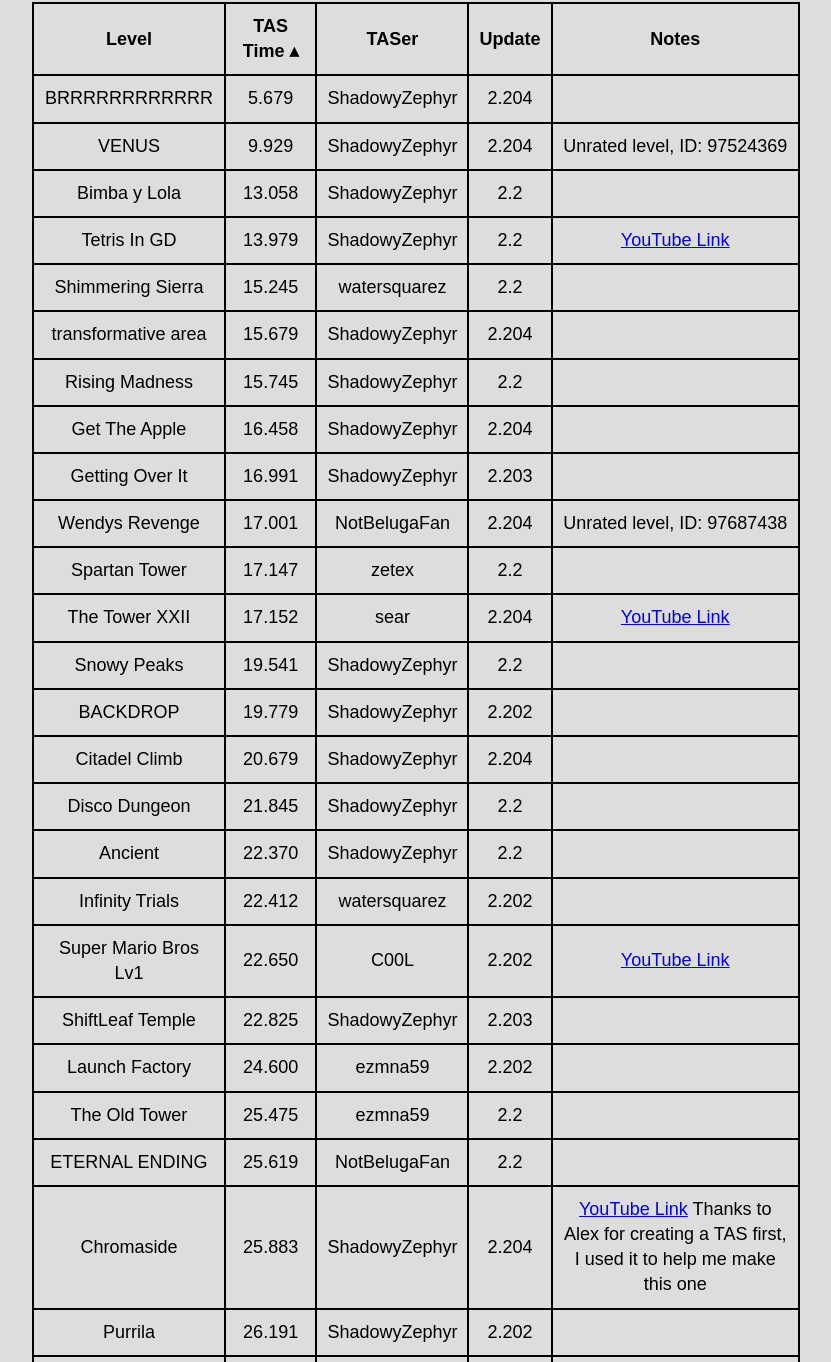
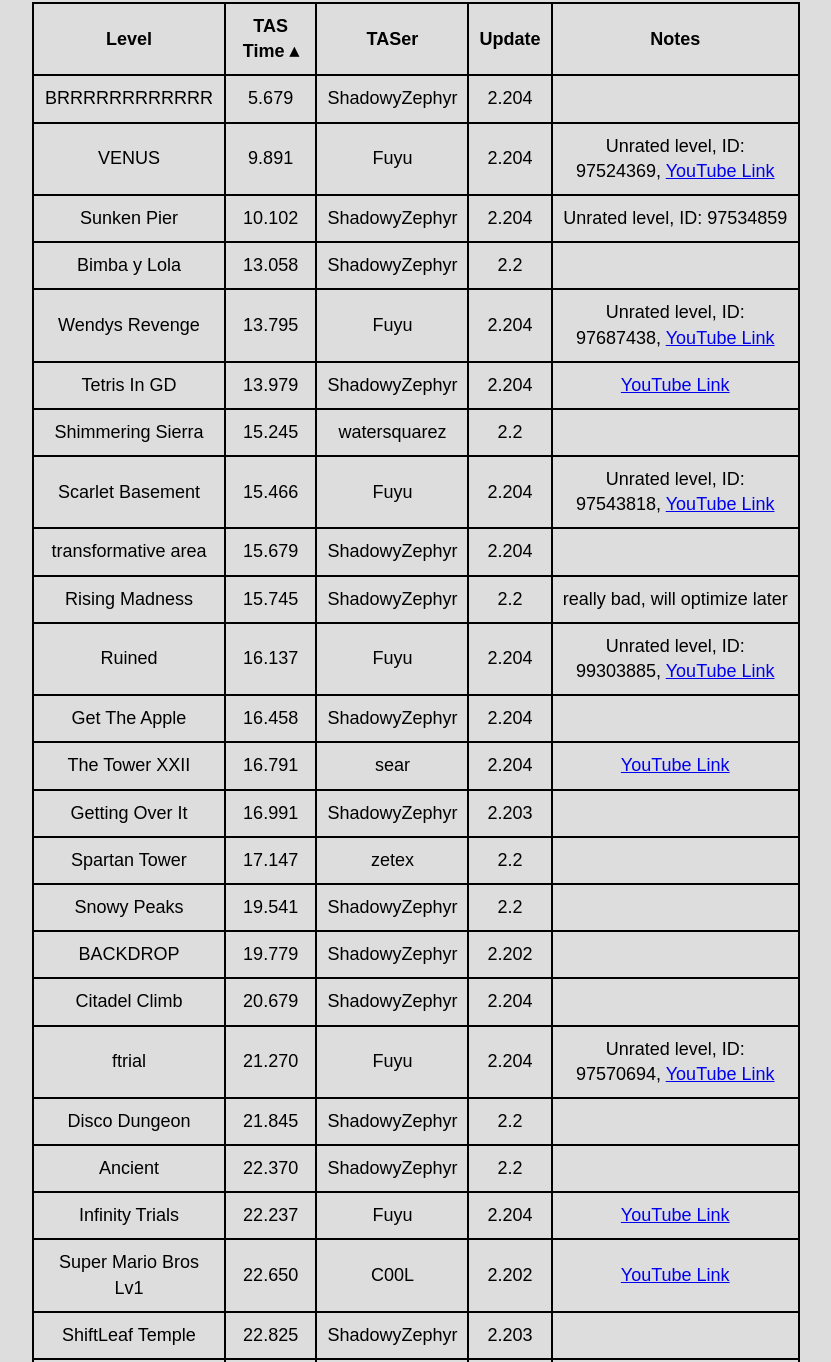
Before and after one commit to ShadowyZephyr/tas-project, a plain HTML site: page index.html in a window 1280 px wide. Shown: the part 464-1826 px from the top of the page, without its empty margins (224-1055 px from the left). Drawn offline with Linux system fonts and the light colour scheme.

Commit message:
added lots of stuff

```diff
--- a/index.html
+++ b/index.html
@@ -85,12 +85,19 @@
                         <td>2.204</td>
                         <td></td>
                     </tr>
-                    <tr class="download" onclick="download('venus')">
+                    <tr>
                         <td>VENUS</td>
-                        <td>9.929</td>
+                        <td>9.891</td>
+                        <td>Fuyu</td>
+                        <td>2.204</td>
+                        <td>Unrated level, ID: 97524369, <a href="https://www.youtube.com/watch?v=aHFgRlgASlo">YouTube Link</a></td>
+                    </tr>
+                    <tr class="download" onclick="download('sunken-pier')">
+                        <td>Sunken Pier</td>
+                        <td>10.102</td>
                         <td>ShadowyZephyr</td>
                         <td>2.204</td>
-                        <td>Unrated level, ID: 97524369</td>
+                        <td>Unrated level, ID: 97534859</td>
                     </tr>
                     <tr class="download" onclick="download('bimba-y-lola')">
                         <td>Bimba y Lola</td>
@@ -99,11 +106,18 @@
                         <td>2.2</td>
                         <td></td>
                     </tr>
+                    <tr class="download" onclick="download('wendys-revenge')">
+                        <td>Wendys Revenge</td>
+                        <td>13.795</td>
+                        <td>Fuyu</td>
+                        <td>2.204</td>
+                        <td>Unrated level, ID: 97687438, <a href="https://www.youtube.com/watch?v=bn-e4bj12-0">YouTube Link</a></td>
+                    </tr>
                     <tr>
                         <td>Tetris In GD</td>
                         <td>13.979</td>
                         <td>ShadowyZephyr</td>
-                        <td>2.2</td>
+                        <td>2.204</td>
                         <td><a href="https://www.youtube.com/watch?v=iXbfgD9iXHw">YouTube Link</a></td>
                     </tr>
                     <tr class="download" onclick="download('shimmering-sierra')">
@@ -112,6 +126,13 @@
                         <td>watersquarez</td>
                         <td>2.2</td>
                         <td></td>
+                    </tr>
+                    <tr>
+                        <td>Scarlet Basement</td>
+                        <td>15.466</td>
+                        <td>Fuyu</td>
+                        <td>2.204</td>
+                        <td>Unrated level, ID: 97543818, <a href="https://www.youtube.com/watch?v=VhwNPuxVYLo">YouTube Link</a></td>
                     </tr>
                     <tr class="download" onclick="download('transformative-area')">
                         <td>transformative area</td>
@@ -125,7 +146,14 @@
                         <td>15.745</td>
                         <td>ShadowyZephyr</td>
                         <td>2.2</td>
-                        <td></td>
+                        <td>really bad, will optimize later</td>
+                    </tr>
+                    <tr>
+                        <td>Ruined</td>
+                        <td>16.137</td>
+                        <td>Fuyu</td>
+                        <td>2.204</td>
+                        <td>Unrated level, ID: 99303885, <a href="https://www.youtube.com/watch?v=1zJhvQyaIME">YouTube Link</a></td>
                     </tr>
                     <tr class="download" onclick="download('get-the-apple')">
                         <td>Get The Apple</td>
@@ -134,6 +162,13 @@
                         <td>2.204</td>
                         <td></td>
                     </tr>
+                    <tr class="download" onclick="download('the-tower-xxii')">
+                        <td>The Tower XXII</td>
+                        <td>16.791</td>
+                        <td>sear</td>
+                        <td>2.204</td>
+                        <td><a href="https://www.youtube.com/watch?v=4ueckMdobT8">YouTube Link</a></td>
+                    </tr>
                     <tr class="download" onclick="download('getting-over-it')">
                         <td>Getting Over It</td>
                         <td>16.991</td>
@@ -141,26 +176,12 @@
                         <td>2.203</td>
                         <td></td>
                     </tr>
-                    <tr class="download" onclick="download('wendys-revenge')">
-                        <td>Wendys Revenge</td>
-                        <td>17.001</td>
-                        <td>NotBelugaFan</td>
-                        <td>2.204</td>
-                        <td>Unrated level, ID: 97687438</td>
-                    </tr>
                     <tr class="download" onclick="download('spartan-tower')">
                         <td>Spartan Tower</td>
                         <td>17.147</td>
                         <td>zetex</td>
                         <td>2.2</td>
                         <td></td>
-                    </tr>
-                    <tr class="download" onclick="download('the-tower-xxii')">
-                        <td>The Tower XXII</td>
-                        <td>17.152</td>
-                        <td>sear</td>
-                        <td>2.204</td>
-                        <td><a onclick="cancel()" href="https://www.youtube.com/watch?v=GHKFDYeQ2UM">YouTube Link</a></td>
                     </tr>
                     <tr class="download" onclick="download('snowy-peaks')">
                         <td>Snowy Peaks</td>
@@ -183,6 +204,13 @@
                         <td>2.204</td>
                         <td></td>
                     </tr>
+                    <tr>
+                        <td>ftrial</td>
+                        <td>21.270</td>
+                        <td>Fuyu</td>
+                        <td>2.204</td>
+                        <td>Unrated level, ID: 97570694, <a href="https://www.youtube.com/watch?v=f3gmwzK-Qdc">YouTube Link</a></td>
+                    </tr>
                     <tr class="download" onclick="download('disco-dungeon')">
                         <td>Disco Dungeon</td>
                         <td>21.845</td>
@@ -197,12 +225,12 @@
                         <td>2.2</td>
                         <td></td>
                     </tr>
-                    <tr class="download" onclick="download('infinity-trials')">
+                    <tr>
                         <td>Infinity Trials</td>
-                        <td>22.412</td>
-                        <td>watersquarez</td>
-                        <td>2.202</td>
-                        <td></td>
+                        <td>22.237</td>
+                        <td>Fuyu</td>
+                        <td>2.204</td>
+                        <td><a href="https://www.youtube.com/watch?v=t4FykSVvLds">YouTube Link</a></td>
                     </tr>
                     <tr>
                         <td>Super Mario Bros Lv1</td>
@@ -301,19 +329,19 @@
                         <td>2.2</td>
                         <td></td>
                     </tr>
+                    <tr>
+                        <td>Jet Lag</td>
+                        <td>43.450</td>
+                        <td>Fuyu</td>
+                        <td>2.204</td>
+                        <td><a href="https://www.youtube.com/watch?v=O07leRTPjLI">YouTube Link</a> </td>
+                    </tr>
                     <tr class="download" onclick="download('sunset-summit')">
                         <td>Sunset Summit</td>
                         <td>44.336</td>
                         <td>sear</td>
                         <td>2.204</td>
                         <td>Unrated level, ID: 98094285</td>
-                    </tr>
-                    <tr>
-                        <td>Jet Lag</td>
-                        <td>45.291</td>
-                        <td>watersquarez</td>
-                        <td>2.2</td>
-                        <td><a href="https://www.youtube.com/watch?v=F5V4gKcKIq4">YouTube Link</a> </td>
                     </tr>
                     <tr class="download" onclick="download('dashing-over-it')">
                         <td>Dashing Over It</td>
@@ -392,6 +420,13 @@
                         <td>2.204</td>
                         <td><a href="https://www.youtube.com/watch?v=0WBmGtWY0dg">YouTube Link</a></td>
                     </tr>
+                    <tr>
+                        <td>old site gdside</td>
+                        <td>105.220</td>
+                        <td>Fuyu</td>
+                        <td>2.204</td>
+                        <td><a href="https://www.youtube.com/watch?v=KK6NABvWFQU">YouTube Link</a></td>
+                    </tr>
                     <tr class="download" onclick="download('coaster-mountain')">
                         <td>Coaster Mountain</td>
                         <td>108.408</td>
@@ -405,6 +440,13 @@
                         <td>alex</td>
                         <td>2.2</td>
                         <td><a href="https://www.youtube.com/watch?v=6QDSF_9Nr9A">YouTube Link</a> </td>
+                    </tr>
+                    <tr>
+                        <td>22 Trials of PAIN</td>
+                        <td>122.079</td>
+                        <td>Fuyu</td>
+                        <td>2.204</td>
+                        <td><a href="https://www.youtube.com/watch?v=hklgxBLOk0A">YouTube Link</a></td>
                     </tr>
                     <tr>
                         <td>I Made This Level</td>
@@ -432,6 +474,6 @@
             <p> Owner: ShadowyZephyr ('shadowyzephyr' on discord) </p>
             <p> Creator of yBot: kepe </p>
             <p> TAS times from: </p>
-            <p> ezmna59, zetex, watersquarez, Toster, alex, NotBelugaFan, Vibri, sear, C00L </p>
+            <p> ezmna59, zetex, watersquarez, Toster, alex, NotBelugaFan, Vinsterplayz Vibri, sear, C00L, Fuyu </p>
     </body>
 </html>
```
Also changed, not shown: 1 other file.
